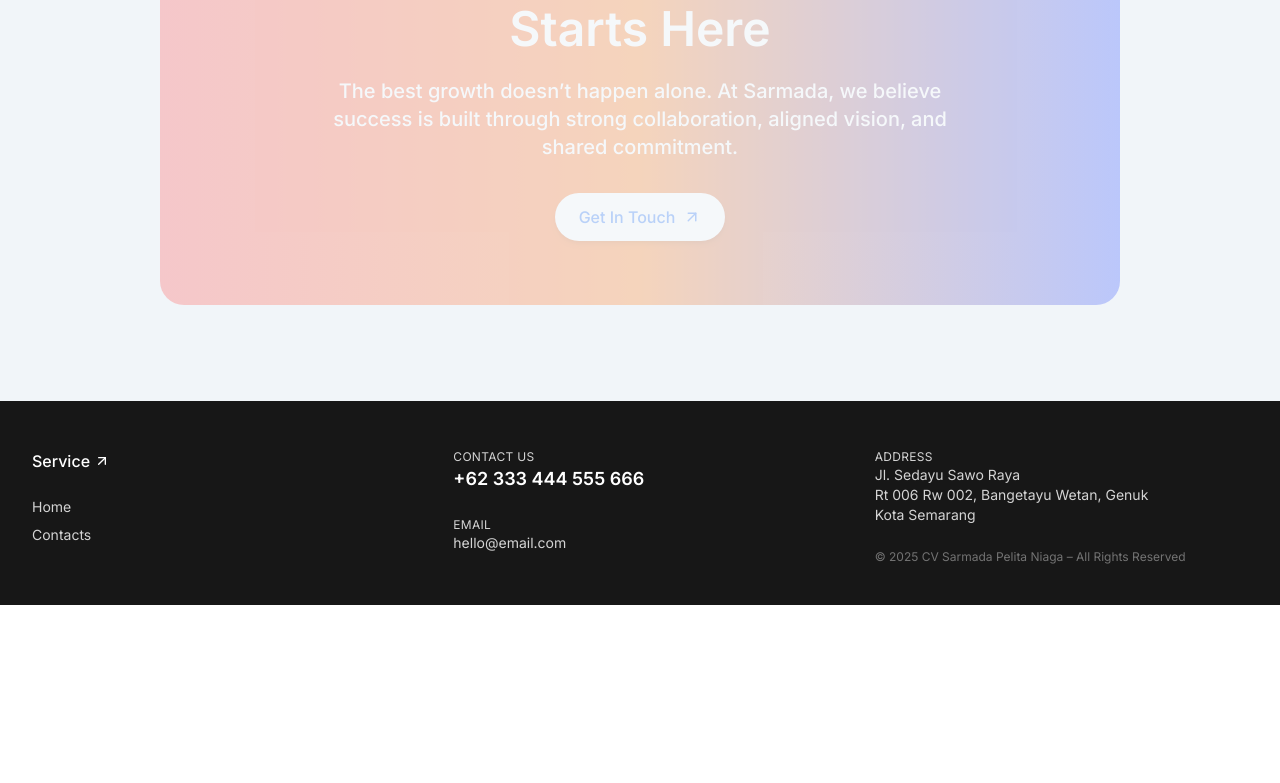
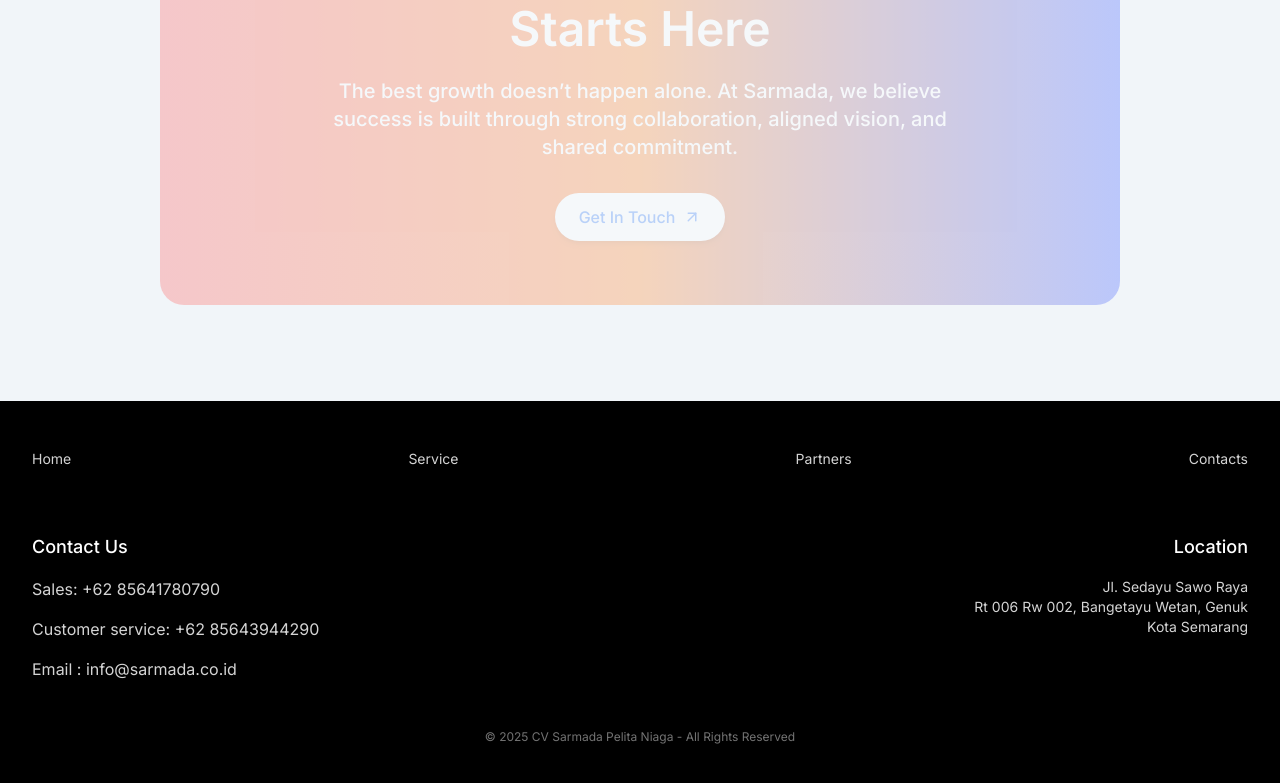
Before and after one commit to hawk-xc/project-sarmada, a Next.js app: page / in a window 1280 px wide. Shown: the part 7135-7918 px from the top of the page. Before the commit the page ends 7740 px from the top, so only its background shows below. Built offline with nearby package versions, Linux system fonts and the light colour scheme; a web font is replaced by a local one.

Commit message:
update: update footer design

```diff
--- a/components/FooterSection.tsx
+++ b/components/FooterSection.tsx
@@ -1,62 +1,52 @@
 "use client";
 
-import { ArrowUpRight } from "lucide-react";
 import Link from "next/link";
 
 const FooterSection = () => {
   return (
-    <footer className="bg-neutral-900 text-neutral-300 px-8 py-12 sm:pb-10">
-      <div className="max-w-7xl mx-auto grid grid-cols-1 md:grid-cols-3 gap-12">
-        {/* Left Section */}
-        <div className="flex flex-col gap-6">
-          <Link
-            href="/services"
-            className="flex items-center gap-1 text-white hover:text-orange-400 transition"
-          >
-            <span className="font-medium">Service</span>
-            <ArrowUpRight size={16} />
+    <footer className="bg-black text-neutral-300 px-8 py-12">
+      <div className="max-w-7xl mx-auto flex flex-col items-center">
+        {/* Top Navigation */}
+        <nav className="flex w-full justify-between text-sm mb-16">
+          <Link href="#hero-section" className="hover:text-orange-400 transition">
+            Home
           </Link>
+          <Link href="#service-section" className="hover:text-orange-400 transition">
+            Service
+          </Link>
+          <Link href="#partners-section" className="hover:text-orange-400 transition">
+            Partners
+          </Link>
+          <Link href="#cta-section" className="hover:text-orange-400 transition">
+            Contacts
+          </Link>
+        </nav>
 
-          <div className="flex flex-col gap-2 text-sm">
-            <Link href="/" className="hover:text-orange-400 transition">
-              Home
-            </Link>
-            <Link href="/contacts" className="hover:text-orange-400 transition">
-              Contacts
-            </Link>
+        {/* Middle Section */}
+        <div className="w-full grid grid-cols-1 md:grid-cols-2 gap-12">
+          {/* Left - Contact */}
+          <div className="flex flex-col gap-4">
+            <h3 className="text-lg font-medium text-white">Contact Us</h3>
+            <p>Sales: +62 85641780790</p>
+            <p>Customer service: +62 85643944290</p>
+            <p>Email : info@sarmada.co.id</p>
+          </div>
+
+          {/* Right - Location */}
+          <div className="flex flex-col gap-4 md:items-end">
+            <h3 className="text-lg font-medium text-white">Location</h3>
+            <p className="text-sm text-right md:text-right">
+              Jl. Sedayu Sawo Raya <br />
+              Rt 006 Rw 002, Bangetayu Wetan, Genuk <br />
+              Kota Semarang
+            </p>
           </div>
         </div>
 
-        {/* Middle Section */}
-        <div className="flex flex-col gap-6">
-          <div>
-            <p className="text-xs uppercase tracking-wide">Contact Us</p>
-            <p className="text-lg font-semibold text-white">
-              +62 333 444 555 666
-            </p>
-          </div>
-          <div>
-            <p className="text-xs uppercase tracking-wide">Email</p>
-            <p className="text-sm">hello@email.com</p>
-          </div>
-        </div>
-
-        {/* Right Section */}
-        <div className="flex flex-col justify-between">
-          <div>
-            <p className="text-xs uppercase tracking-wide">Address</p>
-            <p className="text-sm">
-              Jl. Sedayu Sawo Raya
-              <br />
-              Rt 006 Rw 002, Bangetayu Wetan, Genuk
-              <br />
-              Kota Semarang
-            </p>
-          </div>
-          <p className="text-xs text-neutral-500 mt-6 max-sm:mb-10">
-            © 2025 CV Sarmada Pelita Niaga – All Rights Reserved
-          </p>
-        </div>
+        {/* Bottom Copyright */}
+        <p className="text-xs text-neutral-500 mt-12 text-center">
+          © 2025 CV Sarmada Pelita Niaga - All Rights Reserved
+        </p>
       </div>
     </footer>
   );
```
